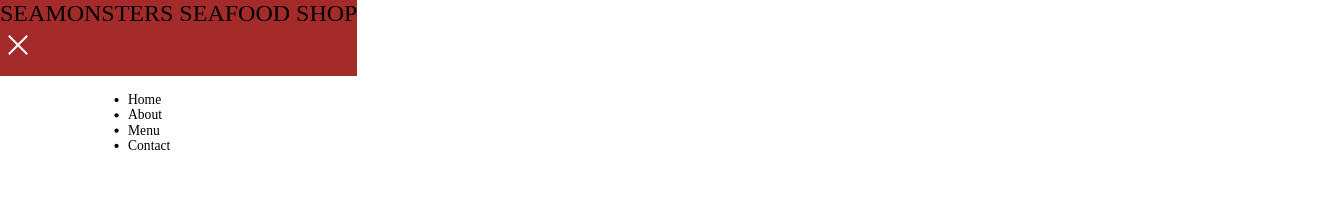
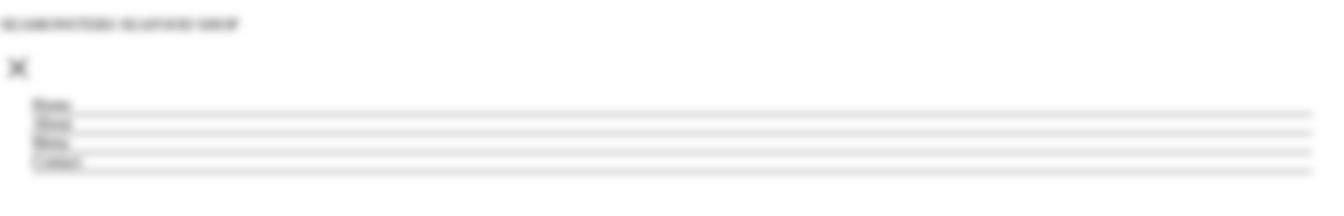
Before and after one commit to Zy5879/ResturantPage, a website built with webpack: page dist/index.html in a window 1280 px wide. Both pictures are taken after a click on the link 44 px from the left and 45 px from the top of the page. Shown: the whole page, 1344 px wide, since content can reach past the window. Built offline with nearby package versions, Linux system fonts and the light colour scheme.

Commit message:
adding styling to menu drop down

```diff
--- a/src/style.css
+++ b/src/style.css
@@ -1,4 +1,4 @@
-  body {
+   /* body { */
     /* height: 100vh;
     width: 100%;
     background-image: url('./Seafood.jpeg');
@@ -9,23 +9,23 @@
     /* line-height: 1.6; */
 
 
-}
+/* }   */
 
-* {
+/* * {
     margin: 0;
     padding: 0;
 }
 
-/* #content {
+#content {
     height: 100vh;
     width: 100%;
     background-image: url('./Seafood.jpeg');
     background-size: cover;
     background-repeat: no-repeat;
-} */
+}
 
 .bg-img {
-    /* background-image: url('./Seafood.jpeg') ; */
+    background-image: url('./Seafood.jpeg') ;
     height: 100vh;
     background-size: cover;
     background-repeat: no-repeat;
@@ -33,8 +33,8 @@
 }
 
 .nav {
-    /* display: flex;
-    justify-content: space-between; */
+    display: flex;
+    justify-content: space-between;
     position: absolute;
     top: 0;
     z-index: 15;
@@ -48,7 +48,7 @@
 .toggle-button {
     margin: 1.125em;
     width: 3.25em;
-    /* position: absolute; */
+    position: absolute;
     display: block;
     transition: all 0.5s ease;
 }
@@ -111,7 +111,135 @@ nav.main-nav{
 .toggled nav.main-nav {
     display: block;
     z-index: 10;
-    /* transform: scale(1); */
+    transform: scale(1);
+    opacity: 1;
+    transition: all 0.5s ease;
+}  */
+
+body {
+    padding: 0;
+    margin: 0;
+}
+
+header {
+    position: absolute;
+    top: 0;
+    z-index: 15;
+}
+
+
+.toggle-button {
+    margin: 1.125em;
+    width: 3.25em;
+    position: absolute;
+    display: block;
+    transition: all 0.5s ease;
+}
+
+.toggle-button:hover {
+    cursor: pointer;
+    opacity: 0.45;
+}
+
+.toggle-button ul.menu {
+    width: 1.625em;
+    height: 1.625em;
+    list-style: none;
+    margin: -0.8125em 0 0 -0.8125em;
+    padding: 0;
+    top: 50%;
+    left: 50%;
+    transition: transform 1s cubic-bezier(0.23, 1, 0.320, 1), color 1s cubic-bezier(0.23, 1, 0.320, 1);
+    transform: translateZ(0);
+    color: black;
+}
+
+.toggle-button ul.menu li.menu-options {
+    width: 100%;
+    height: 2px;
+    background-color: black;
+    position: absolute;
+    top: 50%;
+    margin-top: -0.75px;
+    transform: translateY(-3.75px) translateZ(0);
+    transition: transform 1s cubic-bezier(0.23, 1, 0.320, 1), background-color 1s cubic-bezier(0.23, 1, 0.320, 1);
+}
+
+.toggle-button ul.menu li.menu-options:last-child {
+    transform: translateY(3.75px) translateZ(0);
+}
+
+.toggled .toggle-button ul.menu li.menu-options {
+    transform: rotate(45deg) translateZ(0);
+}
+
+.toggled .toggle-button ul.menu li.menu-options:last-child {
+    transform: rotate(-45deg) translateZ(0);
+}
+
+nav.main-nav {
+    position: absolute;
+    left: 0;
+    top: 0;
+    z-index: 0;
+    height: 100%;
+    width: 100%;
+    padding: 2rem;
+    opacity: 0;
+    transform: scale(0.85);
+    transition: all 0.5s ease;
+}
+
+nav.main-nav ul {
+    padding: 2em 0 0 0;
+}
+
+nav.main-nav ul li {
+    border-bottom: 1px solid black;
+    list-style: none;
+}
+
+nav.main-nav ul li a {
+    font-size: 2rem;
+    color: black;
+    padding: 1em 0;
+    font-weight: 300;
+    display: block;
+    transition: all 0.5s ease;
+    text-decoration: none;
+}
+
+nav.main-nav ul li a:last-child {
+    border: none;
+}
+
+nav.main-nav ul li a:hover {
+    opacity: 0.45;
+    transform: all 0.5s ease;
+    padding: 1em;
+}
+
+.toggled nav.main-nav {
+    display: block;
+    z-index: 10;
+    transform: scale(1);
     opacity: 1;
     transition: all 0.5s ease;
 }
+
+.bg {
+    width: 100%;
+    min-height: 100vh;
+    background: url('./Seafood.jpeg');
+    background-size: cover;
+}
+
+#content {
+    position: relative;
+    transition: all 0.5s ease;
+}
+
+.toggled #content{
+    filter: blur(4px);
+    transition: all 0.5s ease;
+}
```
